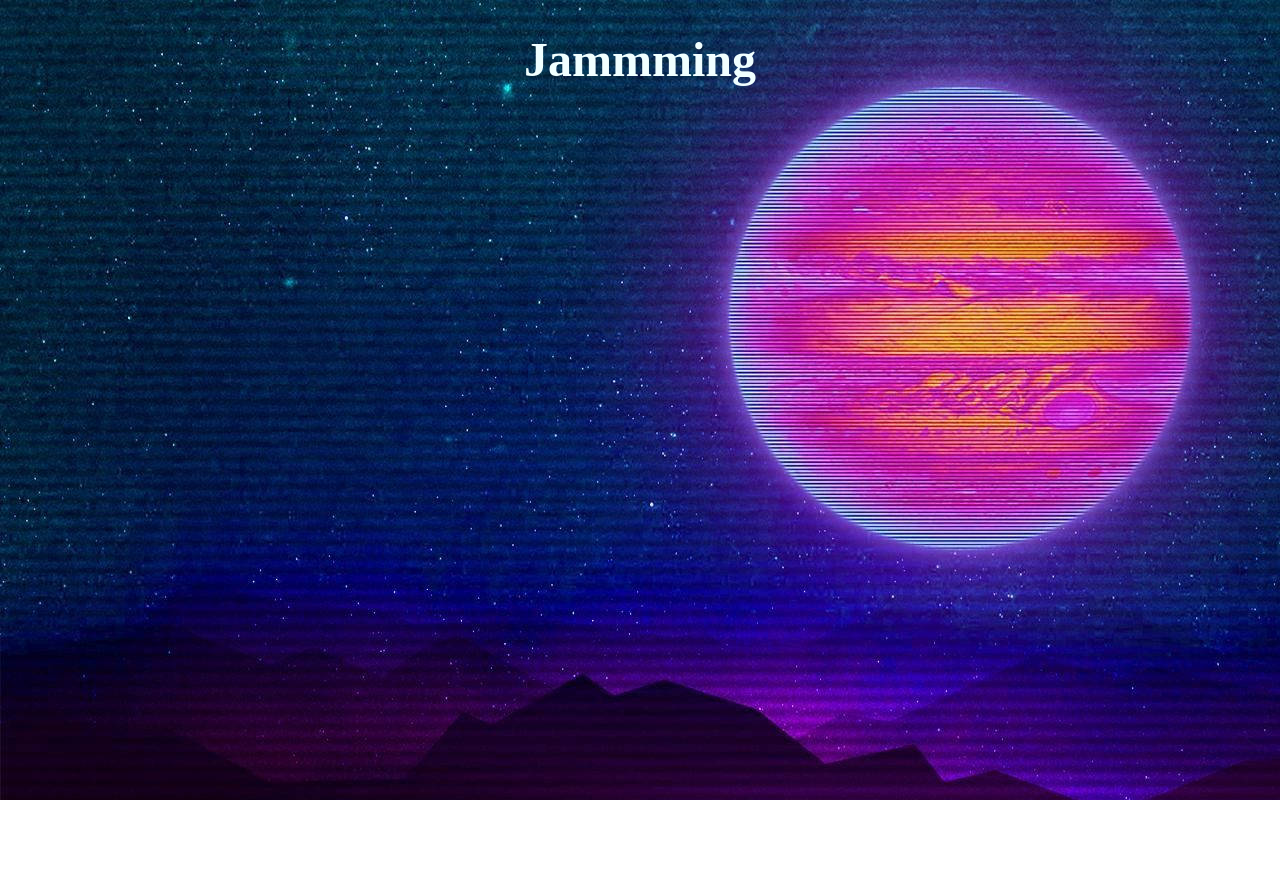
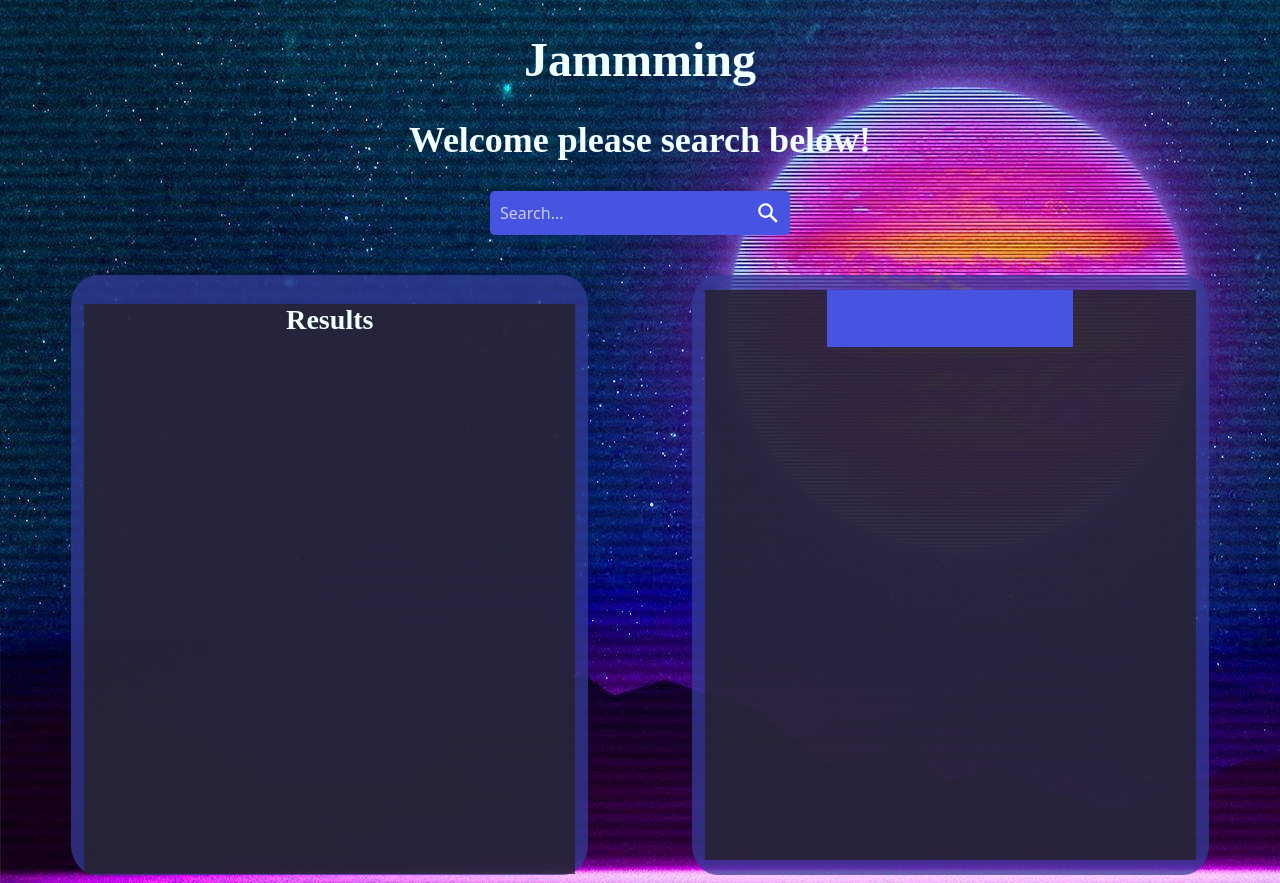
Before and after one commit to JamesLieb/jamming, a React (Create React App) app: page / in a window 1280 px wide. Before the commit the page ends 800 px from the top, so only its background shows below. Built offline with nearby package versions, Linux system fonts and the light colour scheme.

Commit message:
added structure to page and some styling

```diff
--- a/public/index.html
+++ b/public/index.html
@@ -13,6 +13,6 @@
   </head>
   <body>
     <div id="root"></div>
-    <h1>Jammming</h1>
+
   </body>
 </html>
--- a/src/App.js
+++ b/src/App.js
@@ -1,5 +1,36 @@
 import { useState, useEffect } from "react";
 
 export default function Search() {
+    return (
+        <>
+            <div className='title'>
+                <h1>Jammming</h1>
+                <h2>Welcome please search below!</h2>
+            </div>
+            <div className="search">
+                <form id='form' role='search'>
+                <input type='search' id='query' name='q' placeholder="Search..." aria-label="Search throught songs"></input>
+                <button><svg viewBox="0 0 1024 1024"><path class="path1" d="M848.471 928l-263.059-263.059c-48.941 36.706-110.118 55.059-177.412 55.059-171.294 0-312-140.706-312-312s140.706-312 312-312c171.294 0 312 140.706 312 312 0 67.294-24.471 128.471-55.059 177.412l263.059 263.059-79.529 79.529zM189.623 408.078c0 121.364 97.091 218.455 218.455 218.455s218.455-97.091 218.455-218.455c0-121.364-103.159-218.455-218.455-218.455-121.364 0-218.455 97.091-218.455 218.455z"></path></svg></button>
+                </form>
+            </div>
+            <div className="container">
+                <div className="child-container" id='songs'>
+                    <div className="new-div">
+                        <h3>Results</h3>
+                    </div>
 
+                </div>
+                <div className="child-container" id="playlist">
+                    <div className="new-div">
+                        <div className="playlist-name">
+                        <input type='text' name="playlist" aria-label="enter your playlist naem"></input>
+                        </div>
+
+                    </div>
+
+                </div>
+
+            </div>
+        </>
+    )
 }
--- a/src/styles.css
+++ b/src/styles.css
@@ -1,3 +1,4 @@
+
 
 body {
     background-image: url(/public/pink-synthwave-outrun-gfxvs6l5faewfznd.jpg);
@@ -6,7 +7,97 @@
     font-size: 1.5rem;
 }
 
-h1 {
+.title {
     text-align: center;
 
 }
+
+.search {
+    display: flex;
+    justify-content: center;
+    align-content: center;
+    margin-bottom: 40px;
+}
+
+form {
+    background-color: #4654e1;
+    width: 300px;
+    height: 44px;
+    border-radius: 5px;
+    display: flex;
+    flex-direction: row;
+    align-items: center;
+  }
+
+  input {
+    all: unset;
+    font: 16px system-ui;
+    color: #fff;
+    height: 100%;
+    width: 100%;
+    padding: 6px 10px;
+
+  }
+
+  ::placeholder {
+    color: #fff;
+    opacity: 0.7;
+  }
+
+  button {
+    all: unset;
+    cursor: pointer;
+    width: 44px;
+    height: 44px;
+  }
+
+  svg {
+    color: #fff;
+    fill: currentColor;
+    width: 24px;
+    height: 24px;
+    padding: 10px;
+  }
+
+  .container {
+    display: flex;
+    justify-content: center;
+    align-content: center;
+    flex-flow: row wrap;
+    height:600px;
+    width: auto;
+  }
+
+ .child-container {
+    flex: 1;
+    justify-content: center;
+    align-content: center;
+    background-color: #353d99bb;
+    height: 100%;
+    width:400px;
+    margin:5%;
+    border-radius: 5%;
+
+ }
+
+ .child-container:first-child {
+    margin-right: 40px;
+ }
+
+.new-div {
+    margin: 0 auto;
+    height:95%;
+    width:95%;
+    background-color: #252025c4;
+
+}
+
+.playlist-name {
+    height:10%;
+    width:50%;
+    background-color: #4654e1;
+    margin: 0 auto;
+}
+h3 {
+    text-align: center;
+}
```
